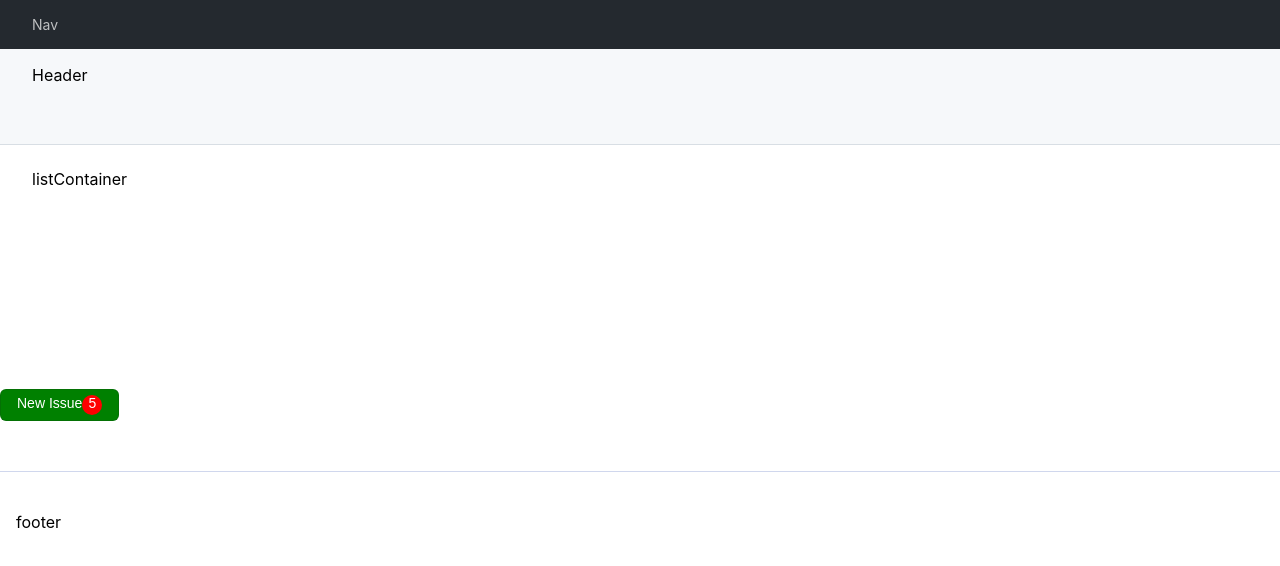
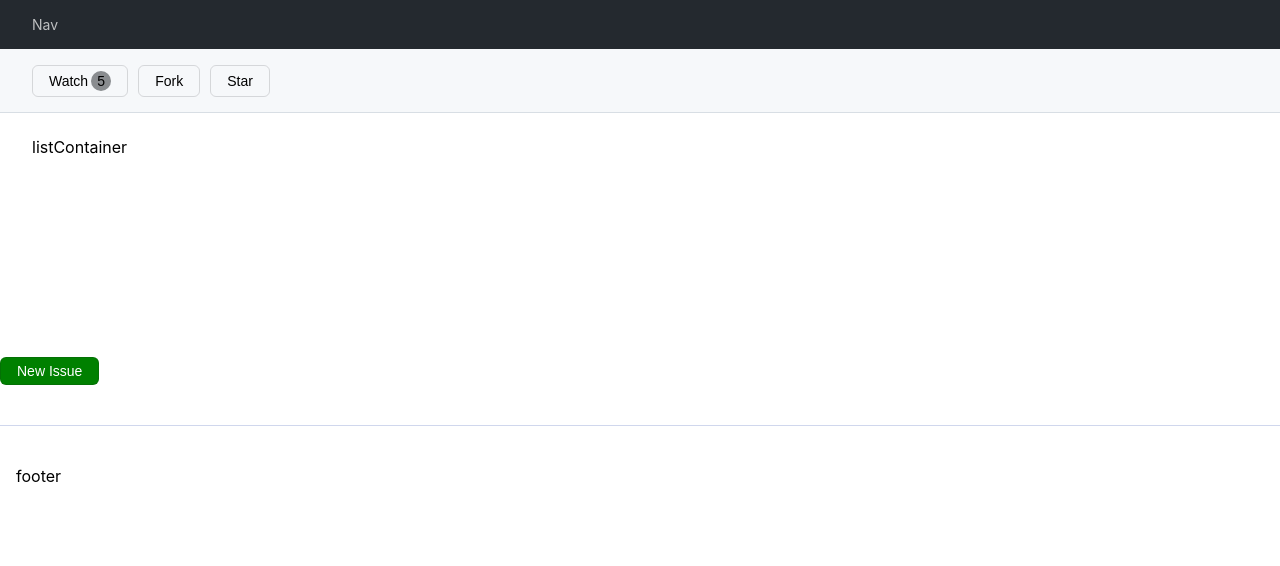
Before and after one commit to thekrjm/gitHub-clone, a React (Create React App) app: page / in a window 1280 px wide. Shown: the top 566 px of the page. Built offline with nearby package versions, Linux system fonts and the light colour scheme.

Commit message:
create Button

```diff
--- a/src/App.js
+++ b/src/App.js
@@ -1,29 +1,19 @@
 import styles from './App.module.css';
+import Button from './components/Button.js'
+import Header from './Header.js';
 
 function App() {
   return (
     <>
       <div className={styles.nav}>Nav</div>
-      <div className={styles.header}>Header</div>
+      <Header />
       <div className={styles.listContainer}>listContainer</div>
       <Button style={{ fontSize: '14px', backgroundColor: "green", color: "white" }}>
-        New Issue <div className={styles.circle}>5</div>
+        New Issue
       </Button>
-      <Space />
       <div className={styles.footer}>footer</div>
     </>
   )
 }
 
-function Button({ style, children }) {
-  return (
-    <button className={styles.button} style={style}>{children}</button>
-  )
-}
-function Space() {
-  return (
-    <div className={styles.space}></div>
-  )
-}
-
 export default App;
--- a/src/App.module.css
+++ b/src/App.module.css
@@ -11,12 +11,7 @@
   align-items: center;
 }
 
-.header {
-  padding: 16px 32px;
-  background: rgb(246, 248, 250);
-  height: 96px;
-  box-shadow: inset 0 -1px 0 hsla(210, 18%, 87%, 1);
-}
+
 
 .listContainer {
   padding: 0 32px;
@@ -29,22 +24,3 @@
   padding: 40px 16px 8px;
   border-top: 1px solid #d0d7ed;
 }
-
-.button {
-  display: flex;
-  padding: 5px 16px;
-  border-radius: 6px;
-  border: solid 1px rgba(27, 31, 36, 0.15);
-}
-
-.space {
-  width: 10px;
-  height: 10px;
-}
-
-.circle {
-  width: 20px;
-  height: 20px;
-  border-radius: 50%;
-  background-color: red;
-}
--- /dev/null
+++ b/src/Header.js
@@ -0,0 +1,34 @@
+import styles from './Header.module.css'
+import Button from './components/Button.js'
+import Space from './components/Space.js'
+
+
+export default function Header() {
+    return (
+        <div className={styles.header}>
+            <Button style={{
+                fontSize: "14px",
+                backgroundColor: "transparent",
+                color: "black"
+            }}>
+                Watch<div className={styles.circle}>5</div>
+            </Button>
+            <Space />
+            <Button style={{
+                fontSize: "14px",
+                backgroundColor: "transparent",
+                color: "black"
+            }}>
+                Fork
+            </Button>
+            <Space />
+            <Button style={{
+                fontSize: "14px",
+                backgroundColor: "transparent",
+                color: "black"
+            }}>
+                Star
+            </Button>
+        </div>
+    )
+}
--- /dev/null
+++ b/src/Header.module.css
@@ -0,0 +1,19 @@
+.header {
+    display: flex;
+    padding: 16px 32px;
+    background: rgb(246, 248, 250);
+    /* height: 96px; */
+    box-shadow: inset 0 -1px 0 hsla(210, 18%, 87%, 1);
+}
+
+.circle {
+    width: 20px;
+    height: 20px;
+    border-radius: 50%;
+    background: rgba(27, 31, 36, 0.5);
+    align-items: center;
+    display: flex;
+    justify-content: center;
+    margin-left: 3px;
+
+}
--- /dev/null
+++ b/src/components/Button.js
@@ -0,0 +1,7 @@
+import styles from './Button.module.css'
+
+export default function Button({ style, children }) {
+    return (
+        <button className={styles.button} style={style}>{children}</button>
+    );
+}
--- /dev/null
+++ b/src/components/Button.module.css
@@ -0,0 +1,7 @@
+.button {
+    display: flex;
+    padding: 5px 16px;
+    border-radius: 6px;
+    border: solid 1px rgba(27, 31, 36, 0.15);
+    align-items: center;
+}
--- /dev/null
+++ b/src/components/Space.js
@@ -0,0 +1,7 @@
+import styles from './Space.module.css'
+
+export default function Space() {
+    return (
+        <div className={styles.space}></div>
+    )
+}
--- /dev/null
+++ b/src/components/Space.module.css
@@ -0,0 +1,4 @@
+.space {
+    width: 10px;
+    height: 10px;
+}
```
